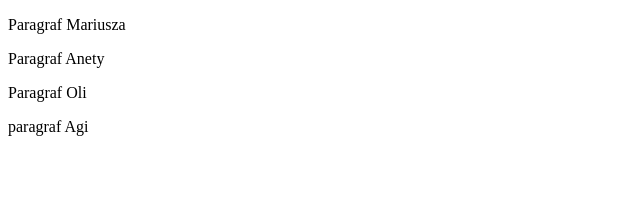
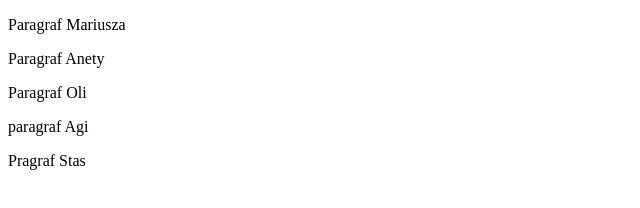
Before and after one commit to wasilionok/wasilionok.github.io, a plain HTML site: page index.html in a window 1280 px wide. Shown: the whole page, without its empty margins (0-640 px from the left). Drawn offline with Linux system fonts and the light colour scheme.

Commit message:
kolejny Paragraf

```diff
--- a/index.html
+++ b/index.html
@@ -9,5 +9,6 @@
     <p>Paragraf Anety</p>
     <p>Paragraf Oli</p>
     <p>paragraf Agi</p>
+    <p>Pragraf Stas</p>
 </body>
 </html>
```
